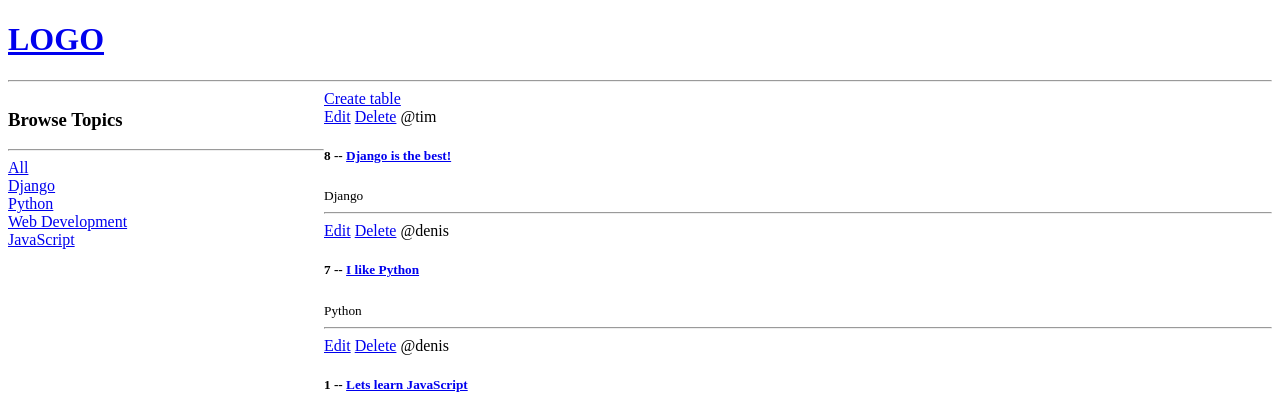
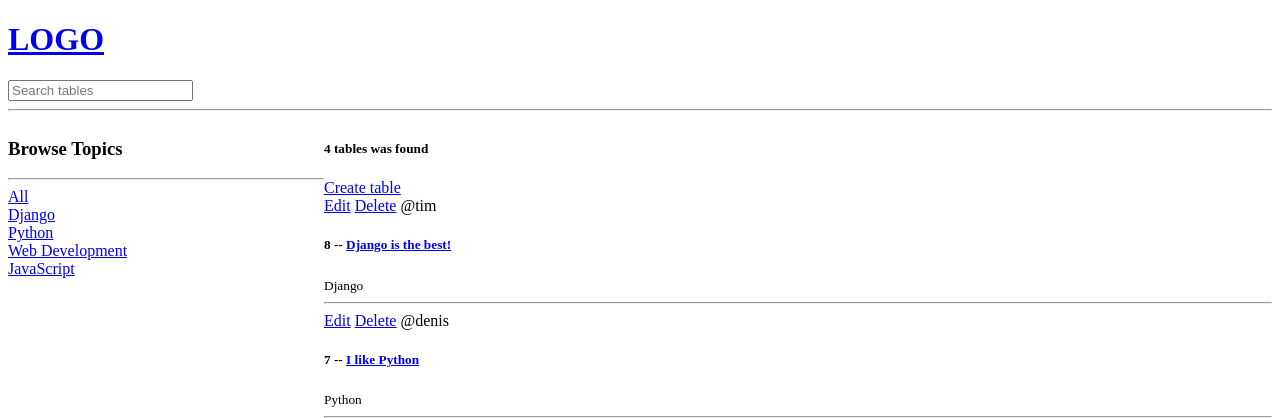
Before and after one commit to sound-round/tabletalks, a Django app: page / in a window 1280 px wide. Shown: the top 418 px of the page. Run offline with Django 3.2, Linux system fonts and the light colour scheme; data comes from the database, SQL or seed files in the repository; both versions use the stored data as it was after the commit.

Commit message:
Add search bar

```diff
--- a/tabletalks/base/templates/base/home.html
+++ b/tabletalks/base/templates/base/home.html
@@ -27,6 +27,8 @@
     </div>
 
     <div>
+        <h5>{{ table_count }} tables was found</h5>
+
         <a href="{% url 'create-table' %}">Create table</a>
 
         <div>
--- a/tabletalks/base/views.py
+++ b/tabletalks/base/views.py
@@ -1,20 +1,25 @@
 from django.shortcuts import render, redirect
+from django.db.models import Q
 from tabletalks.base.models import Table, Topic
 from tabletalks.base.forms import TableForm
 
 
-# tables = [
-#     {'id': 1, 'name': "Let's learn python!"},
-#     {'id': 2, 'name': "Design with me"},
-#     {'id': 3, 'name': "Frontend developers"},
-# ]
+def home(request):
+    q = request.GET.get('q') if request.GET.get('q') is not None else ''
+    tables = Table.objects.filter(
+        Q(topic__name__icontains=q) |
+        Q(name__icontains=q) |
+        Q(description__icontains=q) |
+        Q(host__username__icontains=q)
+    )
+    topics = Topic.objects.all()
+    table_count = tables.count()
 
-
-def home(request):
-    q = request.GET.get('q') if request.GET.get('q') != None else ''
-    tables = Table.objects.filter(topic__name__icontains=q)
-    topics = Topic.objects.all()
-    context = {'tables': tables, 'topics': topics}
+    context = {
+        'tables': tables,
+        'topics': topics,
+        'table_count': table_count,
+    }
     return render(request, 'base/home.html', context)
 
 
--- a/tabletalks/templates/navbar.html
+++ b/tabletalks/templates/navbar.html
@@ -2,4 +2,9 @@
     <h1>LOGO</h1>
 </a>
 
+<form method="GET" action="{% url 'home' %}">
+    <input type="text" name="q" placeholder="Search tables"/>
+
+</form>
+
 <hr>
```
Also changed, not shown: db.sqlite3.
